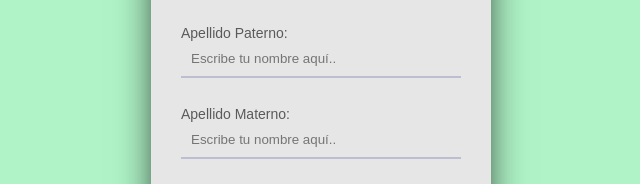
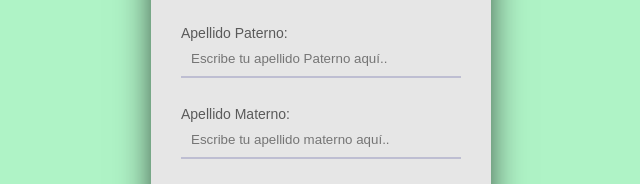
Before and after one commit to jrHernandezH/practica5, a plain HTML site: page index.html in a window 1280 px wide. Shown: the part 337-521 px from the top of the page, 319-959 px from the left. Drawn offline with Linux system fonts and the light colour scheme.

Commit message:
Add files via upload

```diff
--- a/index.html
+++ b/index.html
@@ -237,9 +237,9 @@
         <form class="form" action="GET">
             <h2>Formulario de registro <i>Mi web</i></h2>
             <label type="Nombre:"><input placeholder="Escribe tu nombre aquí.." required maxlength="50"></input></label>
-            <label type="Apellido Paterno:"><input placeholder="Escribe tu nombre aquí.." required
+            <label type="Apellido Paterno:"><input placeholder="Escribe tu apellido Paterno aquí.." required
                     maxlength="50"></input></label>
-            <label type="Apellido Materno:"><input placeholder="Escribe tu nombre aquí.." required
+            <label type="Apellido Materno:"><input placeholder="Escribe tu apellido materno aquí.." required
                     maxlength="50"></input></label>
             <!--Radio-->
             <label id="sexo" type="Sexo:">
```
